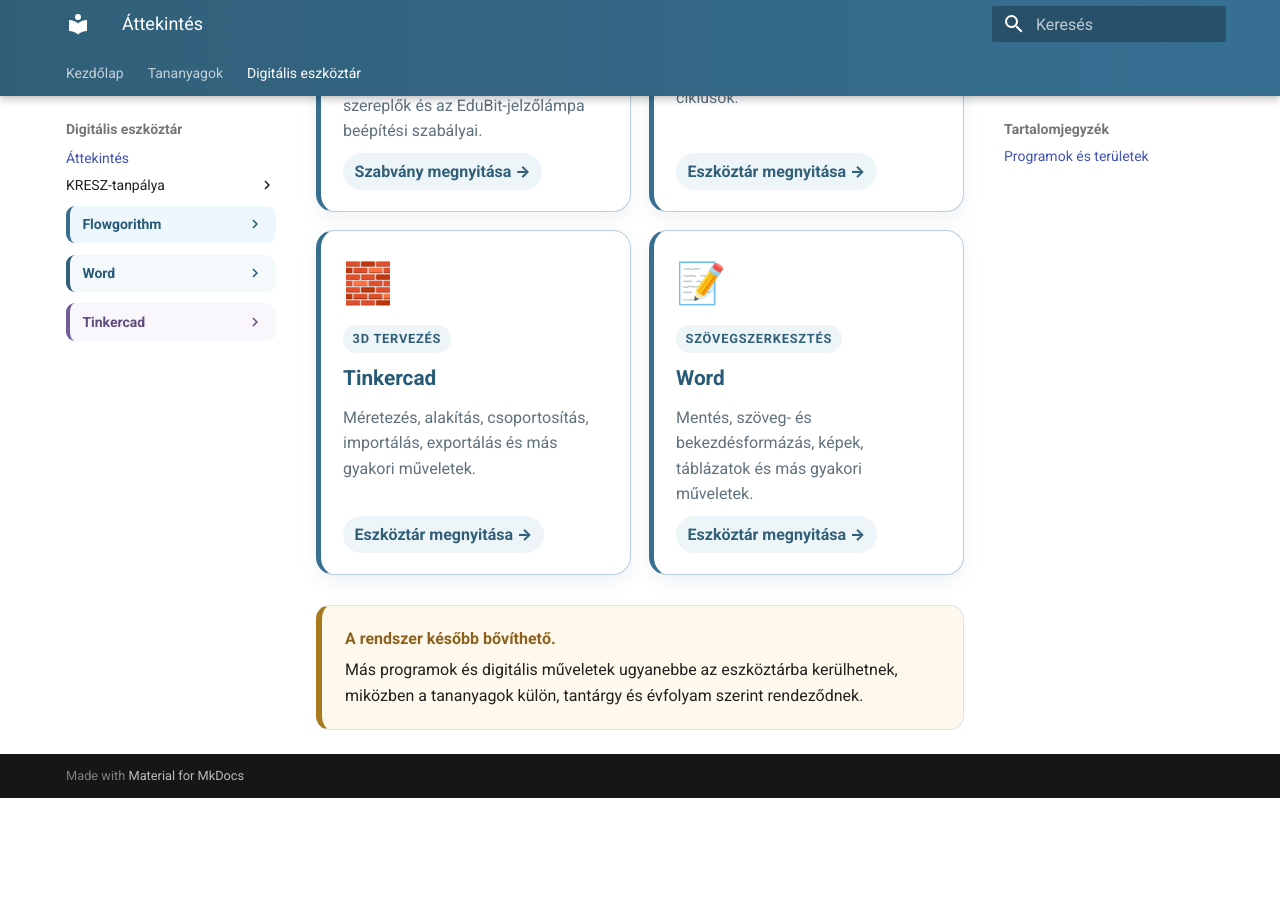
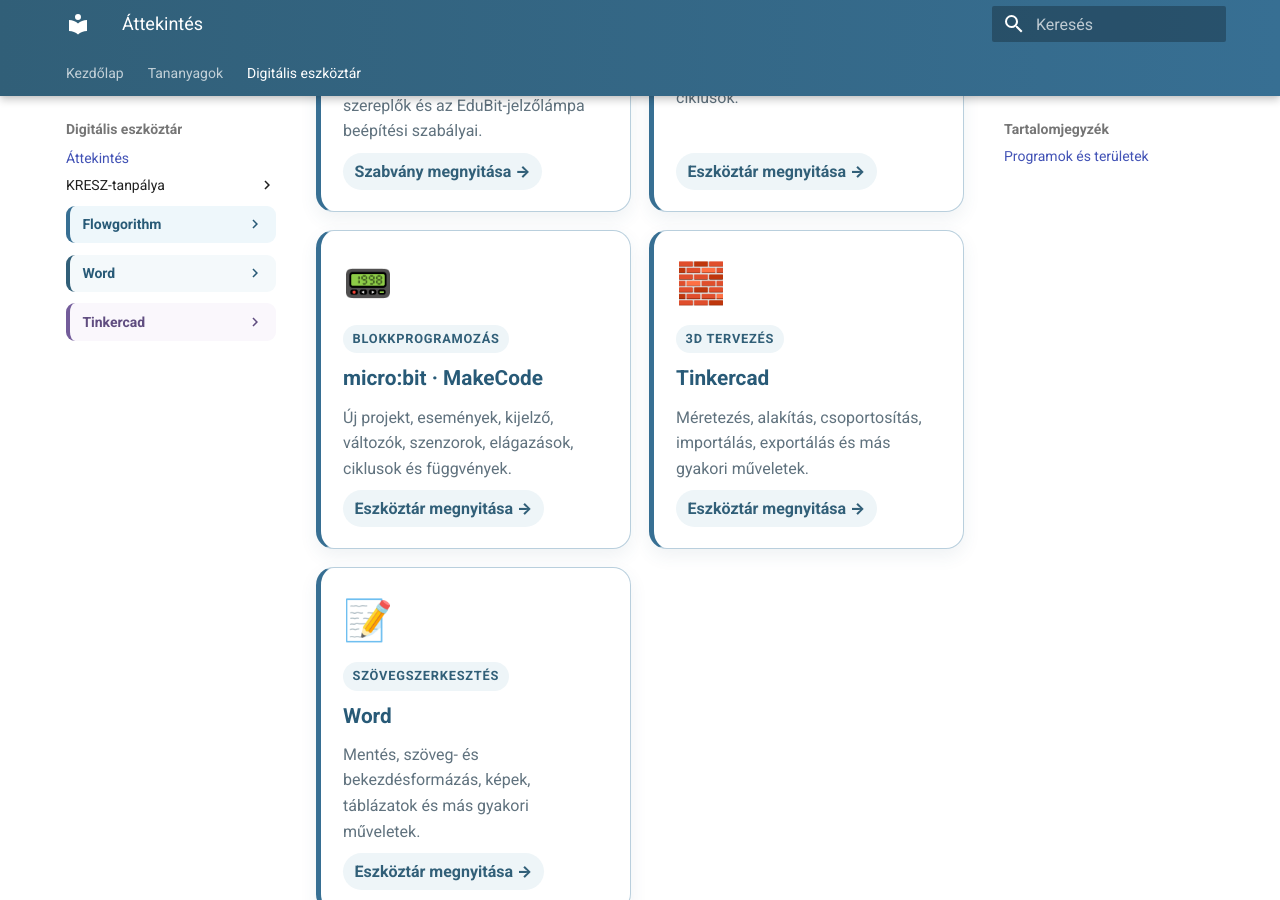
Before and after one commit to bsuszter/digitalis-eszkoztar, an MkDocs documentation site: the page built from docs/eszkoztar/index.md, in a window 1280 px wide and 900 px high, scrolled down 877 px. Built offline with MkDocs 1.6.1 and Material for MkDocs 9.7.7, drawn with Linux system fonts in a browser that asks for light colours; before the commit the page ends 1675 px from its top, so only the background shows below that.

Commit message:
Add micro:bit toolkit to overview

```diff
--- a/docs/eszkoztar/index.md
+++ b/docs/eszkoztar/index.md
@@ -31,6 +31,14 @@
     <span class="tool-link">Eszköztár megnyitása →</span>
   </a>
 
+  <a class="tool-card" href="microbit/">
+    <span class="tool-icon">📟</span>
+    <span class="tool-tag">BLOKKPROGRAMOZÁS</span>
+    <strong>micro:bit · MakeCode</strong>
+    <span>Új projekt, események, kijelző, változók, szenzorok, elágazások, ciklusok és függvények.</span>
+    <span class="tool-link">Eszköztár megnyitása →</span>
+  </a>
+
   <a class="tool-card" href="tinkercad/">
     <span class="tool-icon">🧱</span>
     <span class="tool-tag">3D TERVEZÉS</span>
```
